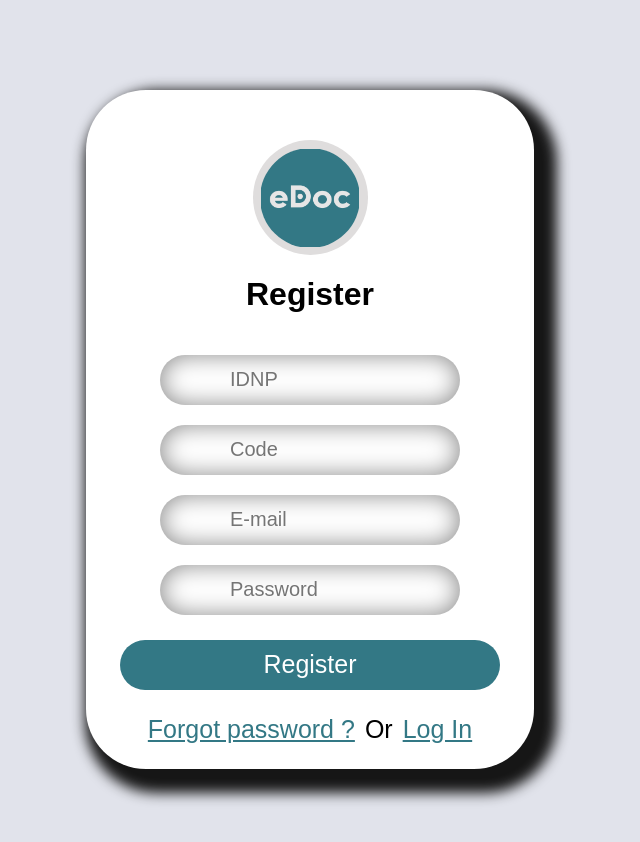
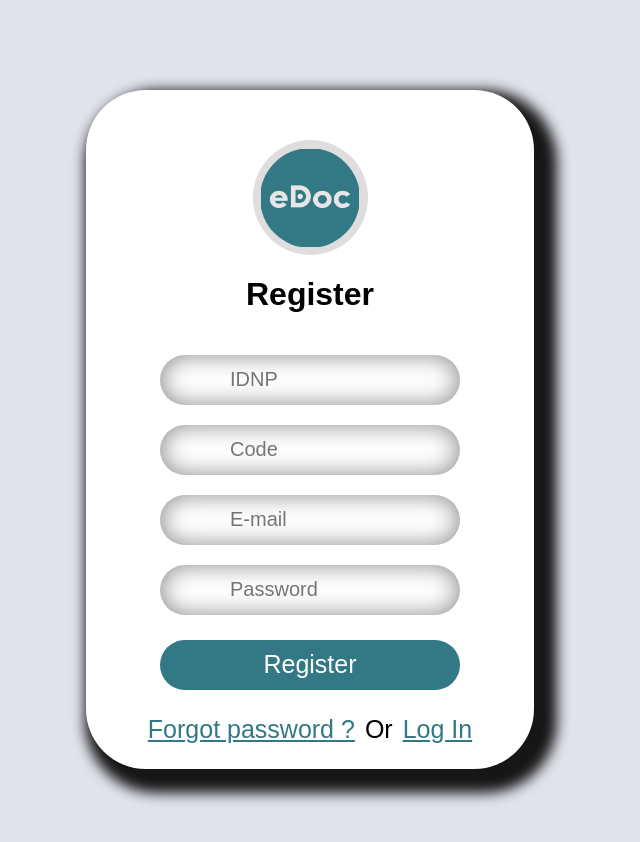
Before and after one commit to dbitca/PBL, a React (Create React App) app: page /register in a window 1280 px wide. Shown: the top 842 px of the page, without its empty margins (330-970 px from the left). Built offline with nearby package versions, Linux system fonts and the light colour scheme.

Commit message:
change button size

```diff
--- a/src/style/LoginUi.css
+++ b/src/style/LoginUi.css
@@ -75,7 +75,7 @@
 }
 
 button {
-  width: 380px;
+  width: 300px;
   cursor: pointer;
   height: 50px;
   border-radius: 60px;
```
Also changed, not shown: 1 other file (tests, documents, lock files or other folders).
